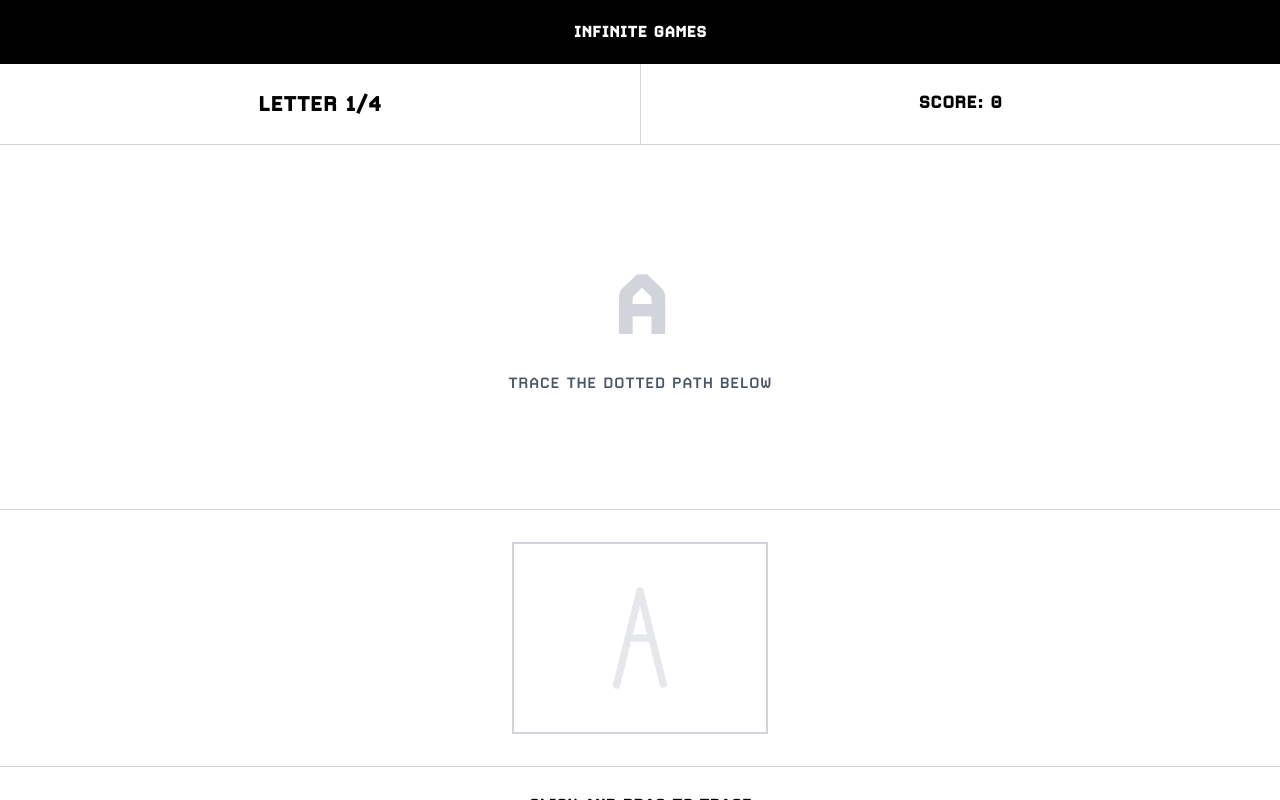
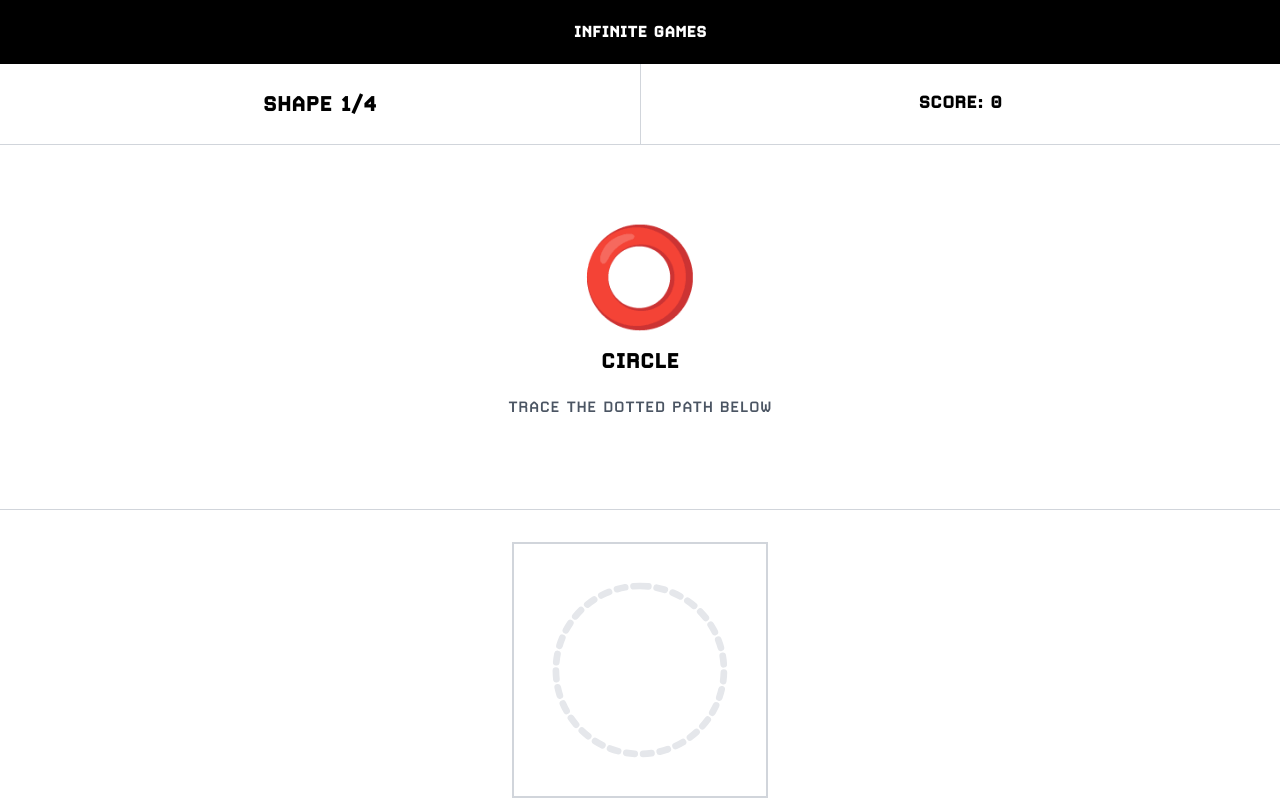
Before and after one commit to jckbtchr-vv/vv-games-minimal, a Next.js app: page /trace in a window 1280 px wide. Both pictures are taken after a click on the button "START TRACING". Shown: the top 800 px of the page. Built offline with nearby package versions, Linux system fonts and the light colour scheme.

Commit message:
Update tracing game to use shapes instead of letters, fix mouse tracking coordinate conversion

```diff
--- a/src/app/page.tsx
+++ b/src/app/page.tsx
@@ -110,9 +110,9 @@ export default function HomePage() {
 
             <a href="/trace" className="flex-1 py-6 px-4 hover:bg-gray-50 transition-colors block text-center">
               <div className="text-3xl mb-3">✏️</div>
-              <h3 className="text-lg font-bold mono uppercase mb-3">Letter Tracing</h3>
+              <h3 className="text-lg font-bold mono uppercase mb-3">Shape Tracing</h3>
               <p className="text-gray-700 text-xs mb-4 leading-relaxed uppercase">
-                TRACE LETTERS WITH SPEED AND ACCURACY.<br/>
+                TRACE SHAPES WITH SPEED AND ACCURACY.<br/>
                 FINE MOTOR SKILLS TRAINING.
               </p>
               <div className="brutalist-button inline-block text-xs">
--- a/src/app/trace/page.tsx
+++ b/src/app/trace/page.tsx
@@ -2,32 +2,36 @@
 
 import { useState, useEffect, useRef } from 'react'
 
-// SVG paths for traceable letters (simplified)
-const TRACE_LETTERS = [
+// SVG paths for traceable shapes
+const TRACE_SHAPES = [
   {
-    letter: 'A',
-    path: 'M 50 150 L 75 50 L 100 150 M 62.5 100 L 87.5 100',
-    viewBox: '0 0 150 200'
+    name: 'Circle',
+    path: 'M 75 25 A 50 50 0 1 1 74.9 25 Z',
+    viewBox: '0 0 150 150',
+    icon: '⭕'
   },
   {
-    letter: 'B',
-    path: 'M 30 50 L 30 150 M 30 50 Q 80 50 80 75 Q 80 100 30 100 M 30 100 Q 80 100 80 125 Q 80 150 30 150',
-    viewBox: '0 0 120 200'
+    name: 'Square',
+    path: 'M 25 25 L 125 25 L 125 125 L 25 125 Z',
+    viewBox: '0 0 150 150',
+    icon: '⬜'
   },
   {
-    letter: 'C',
-    path: 'M 100 60 Q 40 60 40 100 Q 40 140 100 140',
-    viewBox: '0 0 150 200'
+    name: 'Triangle',
+    path: 'M 75 25 L 125 125 L 25 125 Z',
+    viewBox: '0 0 150 150',
+    icon: '🔺'
   },
   {
-    letter: 'D',
-    path: 'M 30 50 L 30 150 Q 80 150 80 100 Q 80 50 30 50',
-    viewBox: '0 0 120 200'
+    name: 'Star',
+    path: 'M 75 10 L 90 55 L 135 55 L 105 80 L 115 125 L 75 100 L 35 125 L 45 80 L 15 55 L 60 55 Z',
+    viewBox: '0 0 150 150',
+    icon: '⭐'
   }
 ]
 
 export default function TraceGame() {
-  const [currentLetterIndex, setCurrentLetterIndex] = useState(0)
+  const [currentShapeIndex, setCurrentShapeIndex] = useState(0)
   const [userPath, setUserPath] = useState<string[]>([])
   const [isTracing, setIsTracing] = useState(false)
   const [startTime, setStartTime] = useState<number | null>(null)
@@ -41,13 +45,13 @@ export default function TraceGame() {
 
   const svgRef = useRef<SVGSVGElement>(null)
 
-  const currentLetter = TRACE_LETTERS[currentLetterIndex]
+  const currentShape = TRACE_SHAPES[currentShapeIndex]
 
   const startNewGame = () => {
     setGameStarted(true)
     setScore(0)
     setTotalAttempts(0)
-    setCurrentLetterIndex(0)
+    setCurrentShapeIndex(0)
     resetTrace()
   }
 
@@ -61,9 +65,9 @@ export default function TraceGame() {
     setTimeTaken(0)
   }
 
-  const nextLetter = () => {
-    if (currentLetterIndex < TRACE_LETTERS.length - 1) {
-      setCurrentLetterIndex(prev => prev + 1)
+  const nextShape = () => {
+    if (currentShapeIndex < TRACE_SHAPES.length - 1) {
+      setCurrentShapeIndex(prev => prev + 1)
       resetTrace()
     } else {
       // Game complete
@@ -83,11 +87,23 @@ export default function TraceGame() {
     if (!isTracing || !svgRef.current) return
 
     const rect = svgRef.current.getBoundingClientRect()
-    const x = e.clientX - rect.left
-    const y = e.clientY - rect.top
+    const svg = svgRef.current
 
-    if (x >= 0 && x <= rect.width && y >= 0 && y <= rect.height) {
-      setUserPath(prev => [...prev, `${x},${y}`])
+    // Get mouse position relative to SVG element
+    const mouseX = e.clientX - rect.left
+    const mouseY = e.clientY - rect.top
+
+    // Only track if mouse is within SVG bounds
+    if (mouseX >= 0 && mouseX <= rect.width && mouseY >= 0 && mouseY <= rect.height) {
+      // Convert screen coordinates to SVG viewBox coordinates
+      const viewBox = svg.viewBox.baseVal
+      const scaleX = viewBox.width / rect.width
+      const scaleY = viewBox.height / rect.height
+
+      const svgX = mouseX * scaleX + viewBox.x
+      const svgY = mouseY * scaleY + viewBox.y
+
+      setUserPath(prev => [...prev, `${svgX.toFixed(1)},${svgY.toFixed(1)}`])
     }
   }
 
@@ -126,13 +142,13 @@ export default function TraceGame() {
         {/* Game Intro */}
         <div className="border-b border-gray-300 p-8 text-center">
           <h1 className="text-4xl font-bold mono mb-6 uppercase">
-            LETTER TRACING
+            SHAPE TRACING
           </h1>
           <p className="text-xl mb-6">
-            Trace letters with speed and accuracy. Follow the dotted path as closely as possible.
+            Trace shapes with speed and accuracy. Follow the dotted path as closely as possible.
           </p>
           <p className="text-lg text-gray-600 mb-8 uppercase">
-            Improves fine motor skills, letter recognition, and hand-eye coordination.
+            Improves fine motor skills, shape recognition, and hand-eye coordination.
             Points awarded for accuracy and speed!
           </p>
           <button
@@ -154,7 +170,7 @@ export default function TraceGame() {
         <div className="flex border-b border-gray-300">
           <div className="flex-1 border-r border-gray-300 p-6 text-center">
             <div className="text-2xl font-bold mono">
-              LETTER {currentLetterIndex + 1}/{TRACE_LETTERS.length}
+              SHAPE {currentShapeIndex + 1}/{TRACE_SHAPES.length}
             </div>
           </div>
           <div className="flex-1 p-6 text-center">
@@ -164,12 +180,15 @@ export default function TraceGame() {
           </div>
         </div>
 
-        {/* Row 2: Letter Display */}
+        {/* Row 2: Shape Display */}
         <div className="border-b border-gray-300 p-8">
           <div className="flex items-center justify-center min-h-[300px]">
             <div className="text-center">
-              <div className="text-8xl font-bold mono mb-4 text-gray-300">
-                {currentLetter.letter}
+              <div className="text-8xl mb-4">
+                {currentShape.icon}
+              </div>
+              <div className="text-2xl font-bold mono mb-4 uppercase">
+                {currentShape.name}
               </div>
               <div className="text-lg text-gray-600 uppercase">
                 Trace the dotted path below
@@ -183,8 +202,8 @@ export default function TraceGame() {
           <div className="flex items-center justify-center">
             <svg
               ref={svgRef}
-              viewBox={currentLetter.viewBox}
-              className="w-64 h-48 border-2 border-gray-300 bg-white cursor-crosshair"
+              viewBox={currentShape.viewBox}
+              className="w-64 h-64 border-2 border-gray-300 bg-white cursor-crosshair"
               onMouseDown={handleMouseDown}
               onMouseMove={handleMouseMove}
               onMouseUp={handleMouseUp}
@@ -192,10 +211,10 @@ export default function TraceGame() {
             >
               {/* Target path */}
               <path
-                d={currentLetter.path}
+                d={currentShape.path}
                 fill="none"
                 stroke="#e5e7eb"
-                strokeWidth="8"
+                strokeWidth="4"
                 strokeDasharray="5,5"
                 strokeLinecap="round"
                 strokeLinejoin="round"
@@ -243,17 +262,17 @@ export default function TraceGame() {
         {/* Row 6: Action Button */}
         <div className="p-6 text-center">
           {showResult ? (
-            currentLetterIndex < TRACE_LETTERS.length - 1 ? (
+            currentShapeIndex < TRACE_SHAPES.length - 1 ? (
               <button
-                onClick={nextLetter}
+                onClick={nextShape}
                 className="brutalist-button text-lg"
               >
-                NEXT LETTER
+                NEXT SHAPE
               </button>
             ) : (
               <div className="text-center">
                 <div className="text-4xl font-bold mono mb-4 uppercase">
-                  ALL LETTERS COMPLETE!
+                  ALL SHAPES COMPLETE!
                 </div>
                 <div className="text-2xl mb-6 uppercase">
                   Final Score: {score} points
```
